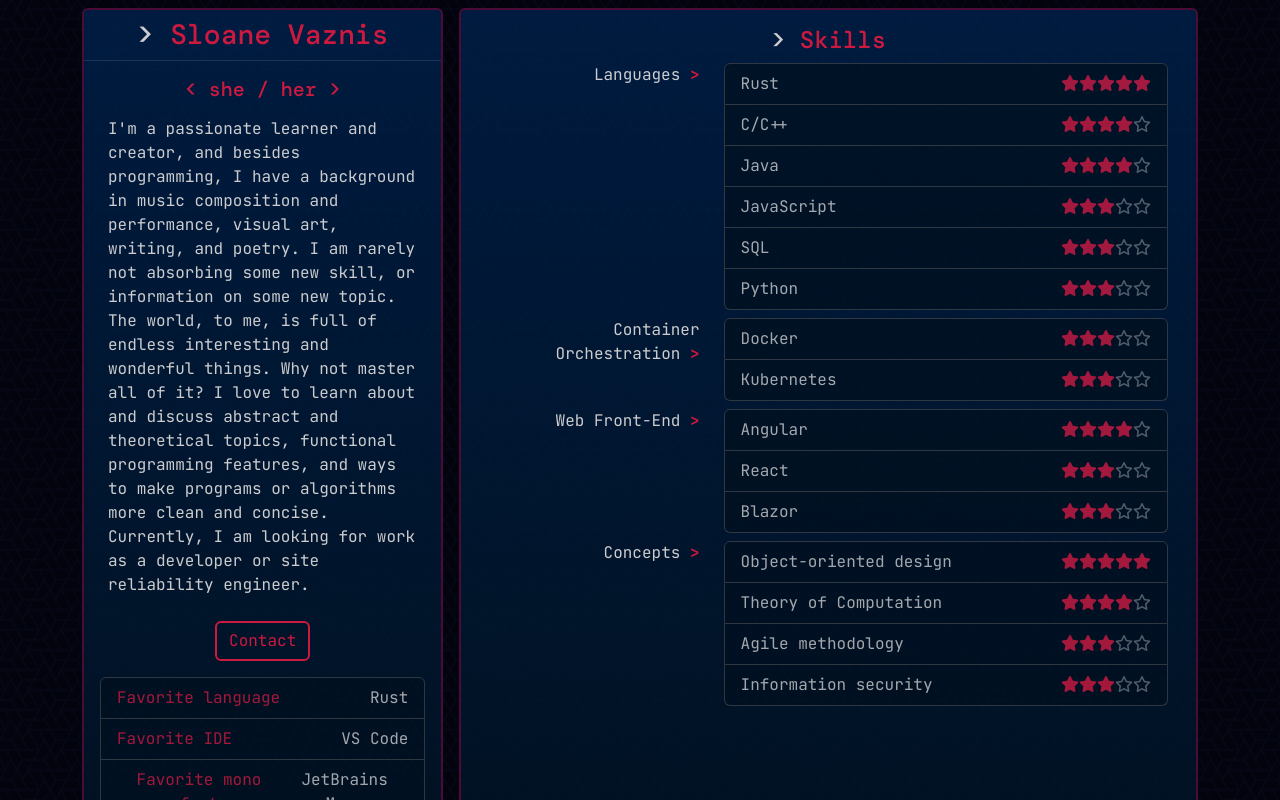
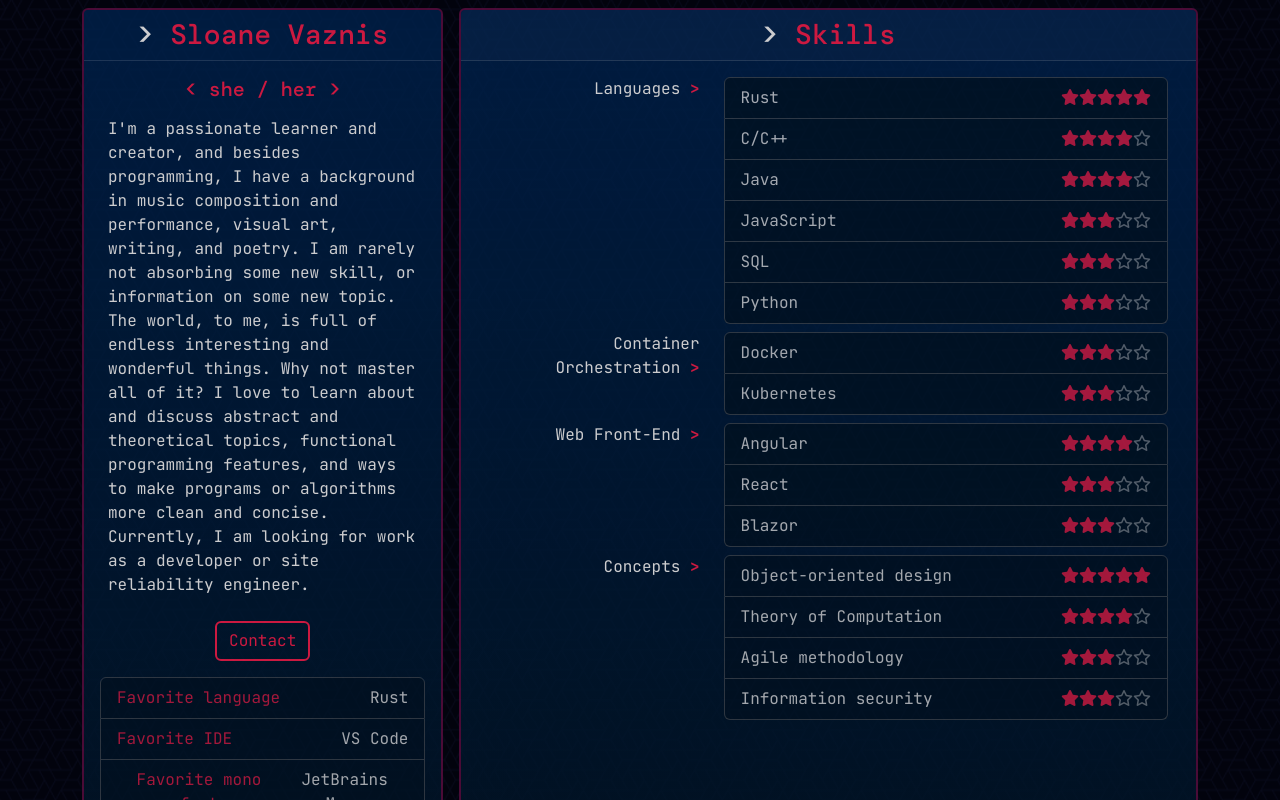
Before and after one commit to joculatrix/web_resume, an Angular app: page / in a window 1280 px wide. Built offline with nearby package versions, Linux system fonts and the light colour scheme; a web font is replaced by a local one.

Commit message:
Unify styling of card headers.

```diff
--- a/src/app/templates/education.component.html
+++ b/src/app/templates/education.component.html
@@ -1,6 +1,6 @@
 <div class="card sv-bg-dark sv-border-accent">
+	<h3 class="card-header text-center text-accent">Education</h3>
     <div class="card-body">
-        <h4 class="text-center">Education</h4>
         <div class="row gy-2">
 			<div class="col-3 d-flex align-items-center">
 			@if (school.img_src) {
--- a/src/app/templates/projects.component.html
+++ b/src/app/templates/projects.component.html
@@ -1,5 +1,5 @@
 <div class="card sv-bg-dark sv-border-accent">
-	<h2 class="card-header text-center text-accent">Projects</h2>
+	<h3 class="card-header text-center text-accent">Projects</h3>
 	<div class="card-body m-3">
 		@if (projects.length > 1) {
 			<ngb-carousel>
--- a/src/app/templates/skills.component.html
+++ b/src/app/templates/skills.component.html
@@ -1,6 +1,6 @@
 <div class="card sv-bg-dark sv-border-accent">
+	<h3 class="card-header text-center text-accent">Skills</h3>
     <div class="card-body">
-        <h4 class="text-center">Skills</h4>
         <div class="container h-100 d-flex align-items-center">
             <div class="row gy-2">
                 @for (skillCategory of skills; track $index) {
--- a/src/app/templates/work.component.html
+++ b/src/app/templates/work.component.html
@@ -1,6 +1,6 @@
 <div class="card sv-bg-dark sv-border-accent">
+	<h3 class="card-header text-center text-accent">Work Experience</h3>
 	<div class="card-body">
-		<h4 class="text-center">Work Experience</h4>
 		<div class="row gy-3 m-1">
 			@for (job of jobs; track $index) {
 				<div class="col-6">
```
